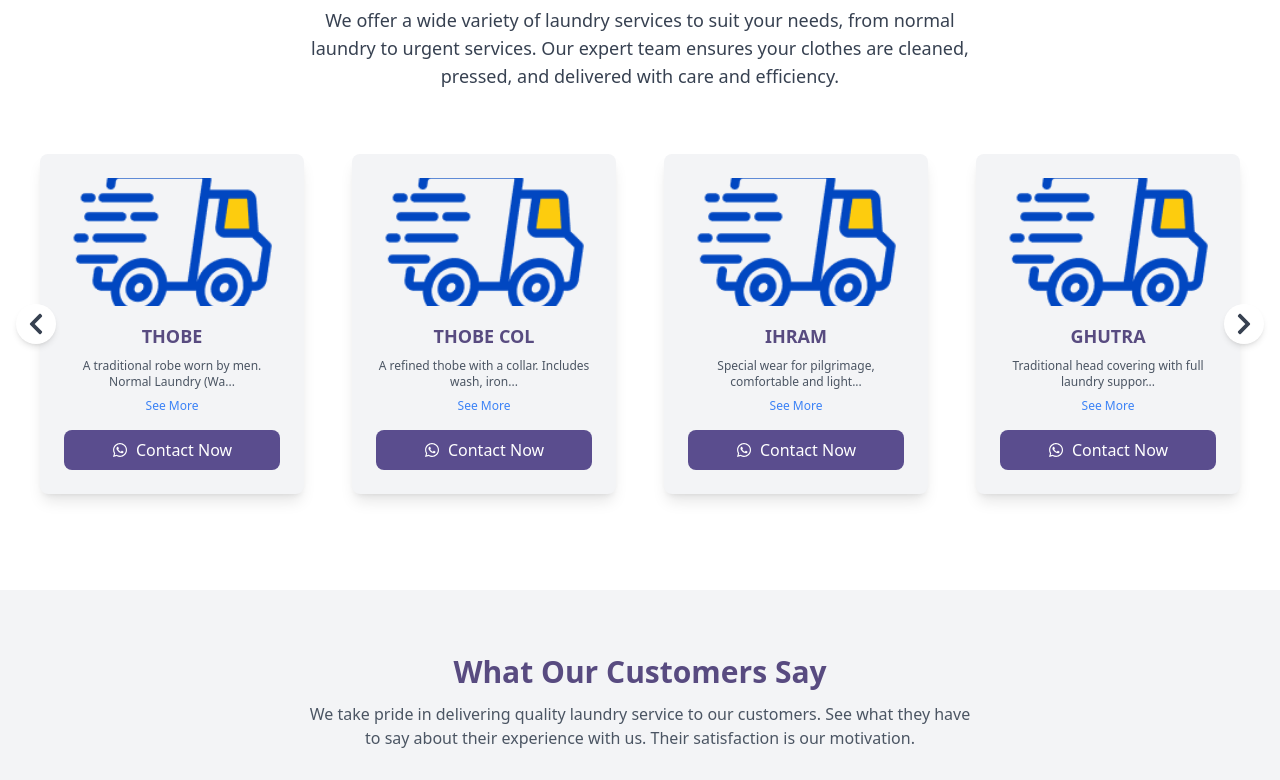
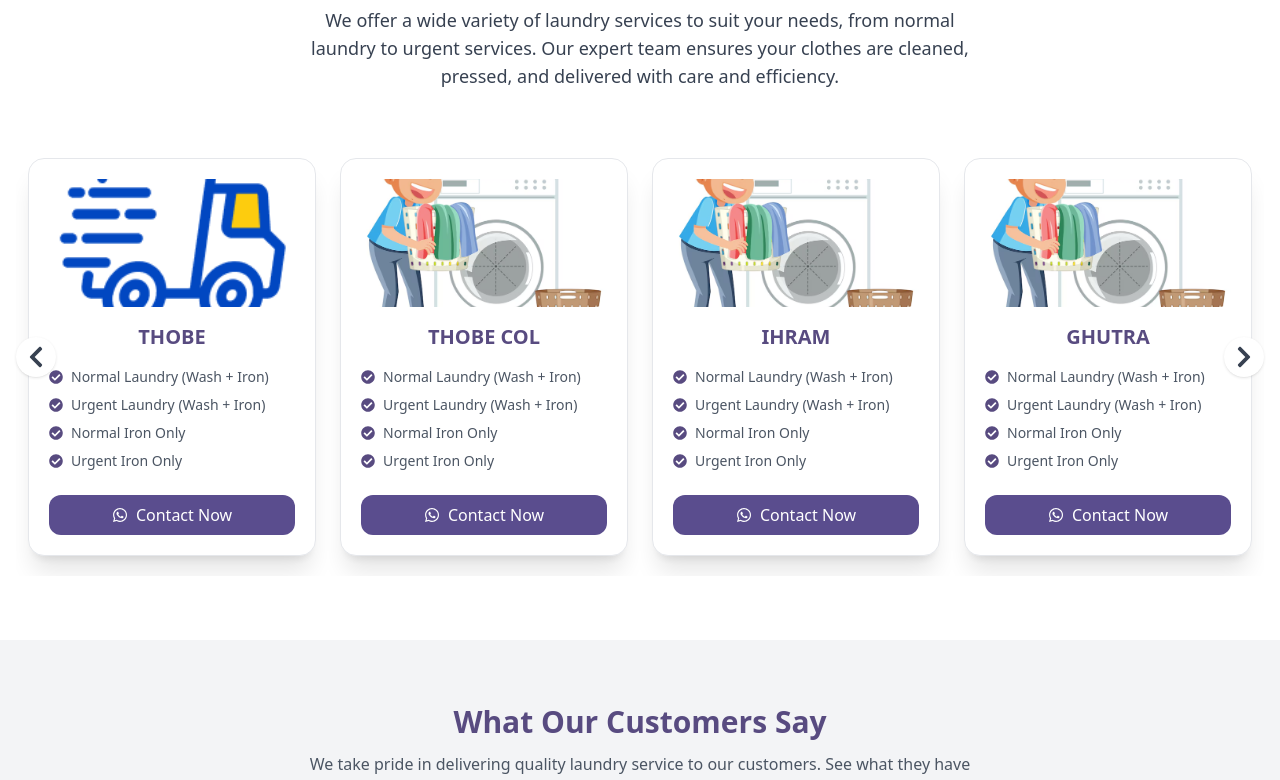
Before and after one commit to yasin2514/laundry-client, a React (Vite) app: page / in a window 1280 px wide. Shown: the part 3660-4440 px from the top of the page. Built offline with nearby package versions, Linux system fonts and the light colour scheme.

Commit message:
updated all

```diff
--- a/package.json
+++ b/package.json
@@ -11,6 +11,7 @@
     "start": "vite"
   },
   "dependencies": {
+    "aos": "^2.3.4",
     "daisyui": "^5.0.35",
     "framer-motion": "^12.11.0",
     "localforage": "^1.10.0",
--- a/src/Sections/Home/Package.jsx
+++ b/src/Sections/Home/Package.jsx
@@ -1,144 +1,61 @@
-import React, { useRef, useState } from "react";
+import React, { useRef } from "react";
 import Slider from "react-slick";
 import "slick-carousel/slick/slick.css";
 import "slick-carousel/slick/slick-theme.css";
-import { FaChevronLeft, FaChevronRight, FaWhatsapp } from "react-icons/fa";
+import {
+  FaChevronLeft,
+  FaChevronRight,
+  FaWhatsapp,
+  FaCheckCircle,
+} from "react-icons/fa";
 
 import img1 from "../../assets/delivery.png";
-import img2 from "../../assets/delivery.png";
-import img3 from "../../assets/delivery.png";
-import img4 from "../../assets/delivery.png";
-import img5 from "../../assets/delivery.png";
-import img6 from "../../assets/delivery.png";
-import img7 from "../../assets/delivery.png";
-import img8 from "../../assets/delivery.png";
-import img9 from "../../assets/delivery.png";
-import img10 from "../../assets/delivery.png";
-import img11 from "../../assets/delivery.png";
-import img12 from "../../assets/delivery.png";
-import img13 from "../../assets/delivery.png";
-import img14 from "../../assets/delivery.png";
-import img15 from "../../assets/delivery.png";
-import img16 from "../../assets/delivery.png";
+// Repeat import for other images...
+import img2 from "../../assets/img1.avif";
+import img3 from "../../assets/img1.avif";
+import img4 from "../../assets/img1.avif";
+import img5 from "../../assets/img1.avif";
+import img6 from "../../assets/img1.avif";
+import img7 from "../../assets/img1.avif";
+import img8 from "../../assets/img1.avif";
+import img9 from "../../assets/img1.avif";
+import img10 from "../../assets/img1.avif";
+import img11 from "../../assets/img1.avif";
+import img12 from "../../assets/img1.avif";
+import img13 from "../../assets/img1.avif";
+import img14 from "../../assets/img1.avif";
+import img15 from "../../assets/img1.avif";
+import img16 from "../../assets/img1.avif";
 
 const Package = () => {
   const sliderRef = useRef(null);
-  const [expandedDescription, setExpandedDescription] = useState(null);
 
   const products = [
-    {
-      id: 1,
-      name: "THOBE",
-      image: img1,
-      description:
-        "A traditional robe worn by men. Normal Laundry (Wash + Iron) + Urgent Laundry + Iron Only options available.",
-    },
-    {
-      id: 2,
-      name: "THOBE COL",
-      image: img2,
-      description:
-        "A refined thobe with a collar. Includes wash, iron, and urgent service options. Normal Laundry (Wash + Iron) + Urgent Laundry + Iron Only options available.",
-    },
-    {
-      id: 3,
-      name: "IHRAM",
-      image: img3,
-      description:
-        "Special wear for pilgrimage, comfortable and light. Laundry and pressing options included. Normal Laundry (Wash + Iron) + Urgent Laundry + Iron Only options available.",
-    },
-    {
-      id: 4,
-      name: "GHUTRA",
-      image: img4,
-      description:
-        "Traditional head covering with full laundry support. Normal Laundry (Wash + Iron) + Urgent Laundry + Iron Only options available.",
-    },
-    {
-      id: 5,
-      name: "PANTS",
-      image: img5,
-      description:
-        "Everyday pants with wash, iron, and express options. Normal Laundry (Wash + Iron) + Urgent Laundry + Iron Only options available.",
-    },
-    {
-      id: 6,
-      name: "SHIRT",
-      image: img6,
-      description:
-        "Formal and casual shirts cleaned and pressed to perfection. Normal Laundry (Wash + Iron) + Urgent Laundry + Iron Only options available.",
-    },
-    {
-      id: 7,
-      name: "SUIT",
-      image: img7,
-      description:
-        "2-piece and 3-piece suits. Professional wash and press available. Normal Laundry (Wash + Iron) + Urgent Laundry + Iron Only options available.",
-    },
-    {
-      id: 8,
-      name: "T-SHIRT",
-      image: img8,
-      description:
-        "Casual wear laundry with fast and reliable service. Normal Laundry (Wash + Iron) + Urgent Laundry + Iron Only options available.",
-    },
-    {
-      id: 9,
-      name: "BED SHEET",
-      image: img9,
-      description:
-        "Single and double bed sheets cleaned and ironed carefully. Normal Laundry (Wash + Iron) + Urgent Laundry + Iron Only options available.",
-    },
-    {
-      id: 10,
-      name: "CURTAIN",
-      image: img10,
-      description:
-        "Delicate curtain cleaning for home and office. Normal Laundry (Wash + Iron) + Urgent Laundry + Iron Only options available.",
-    },
-    {
-      id: 11,
-      name: "BLANKET",
-      image: img11,
-      description:
-        "Thick blankets washed and dried with care. Normal Laundry (Wash + Iron) + Urgent Laundry + Iron Only options available.",
-    },
-    {
-      id: 12,
-      name: "PILLOW COVER",
-      image: img12,
-      description:
-        "Fresh and soft pillow covers after every wash. Normal Laundry (Wash + Iron) + Urgent Laundry + Iron Only options available.",
-    },
-    {
-      id: 13,
-      name: "SOCKS",
-      image: img13,
-      description:
-        "Small item laundry like socks handled professionally. Normal Laundry (Wash + Iron) + Urgent Laundry + Iron Only options available.",
-    },
-    {
-      id: 14,
-      name: "TOWEL",
-      image: img14,
-      description:
-        "Towel cleaning with skin-friendly detergent and fabric care. Normal Laundry (Wash + Iron) + Urgent Laundry + Iron Only options available.",
-    },
-    {
-      id: 15,
-      name: "ABAYA",
-      image: img15,
-      description:
-        "Special care for delicate abayas with ironing options. Normal Laundry (Wash + Iron) + Urgent Laundry + Iron Only options available.",
-    },
-    {
-      id: 16,
-      name: "JACKET",
-      image: img16,
-      description:
-        "Winter jackets washed using gentle care and drying methods. Normal Laundry (Wash + Iron) + Urgent Laundry + Iron Only options available.",
-    },
-  ];
+    { id: 1, name: "THOBE", image: img1 },
+    { id: 2, name: "THOBE COL", image: img2 },
+    { id: 3, name: "IHRAM", image: img3 },
+    { id: 4, name: "GHUTRA", image: img4 },
+    { id: 5, name: "PANTS", image: img5 },
+    { id: 6, name: "SHIRT", image: img6 },
+    { id: 7, name: "SUIT", image: img7 },
+    { id: 8, name: "T-SHIRT", image: img8 },
+    { id: 9, name: "BED SHEET", image: img9 },
+    { id: 10, name: "CURTAIN", image: img10 },
+    { id: 11, name: "BLANKET", image: img11 },
+    { id: 12, name: "PILLOW COVER", image: img12 },
+    { id: 13, name: "SOCKS", image: img13 },
+    { id: 14, name: "TOWEL", image: img14 },
+    { id: 15, name: "ABAYA", image: img15 },
+    { id: 16, name: "JACKET", image: img16 },
+  ].map((product) => ({
+    ...product,
+    description: [
+      "Normal Laundry (Wash + Iron)",
+      "Urgent Laundry (Wash + Iron)",
+      "Normal Iron Only",
+      "Urgent Iron Only",
+    ],
+  }));
 
   const settings = {
     dots: false,
@@ -160,17 +77,13 @@ const Package = () => {
     window.open(url, "_blank");
   };
 
-  const handleToggleDescription = (id) => {
-    setExpandedDescription(expandedDescription === id ? null : id);
-  };
-
   return (
     <section id="packages" className="py-16 bg-white text-gray-800">
       <div className="max-w-7xl mx-auto px-4 text-center">
         <h2 className="text-3xl mb-10 font-extrabold text-[#584b80] sm:text-4xl">
           Our Laundry Packages
         </h2>
-        <p className="mb-8 text-lg text-gray-700 mx-auto max-w-2xl">
+        <p className="mb-12 text-lg text-gray-700 mx-auto max-w-2xl">
           We offer a wide variety of laundry services to suit your needs, from
           normal laundry to urgent services. Our expert team ensures your
           clothes are cleaned, pressed, and delivered with care and efficiency.
@@ -179,37 +92,26 @@ const Package = () => {
         <div className="relative">
           <Slider ref={sliderRef} {...settings}>
             {products.map((product) => (
-              <div
-                key={product.id}
-                className="bg-white py-8 text-center space-y-4 transform transition-transform duration-300 hover:scale-105"
-              >
-                <div className="shadow-lg bg-gray-100 mx-6 rounded-lg p-6 flex flex-col h-full">
+              <div key={product.id} className="px-3 py-5">
+                <div className="shadow-xl border border-gray-200 bg-white rounded-2xl p-5 h-full flex flex-col justify-between transition-transform duration-300 hover:scale-105">
                   <img
                     src={product.image}
                     alt={product.name}
-                    className="w-full h-32 object-cover rounded-lg mb-4"
+                    className="w-full h-32 object-cover rounded-xl mb-4"
                   />
-                  <h4 className="text-lg font-semibold mb-2 text-[#584b80]">
+                  <h4 className="text-xl font-bold mb-4 text-[#584b80]">
                     {product.name}
                   </h4>
-
-                  <p className="text-xs text-gray-600 mb-2">
-                    {expandedDescription === product.id
-                      ? product.description
-                      : `${product.description.slice(0, 50)}...`}
-                  </p>
-                  <button
-                    className="text-xs text-blue-500 mb-4"
-                    onClick={() => handleToggleDescription(product.id)}
-                  >
-                    {expandedDescription === product.id
-                      ? "See Less"
-                      : "See More"}
-                  </button>
-
+                  <ul className="text-sm text-gray-600 text-left space-y-2 mb-6">
+                    {product.description.map((item, index) => (
+                      <li key={index} className="flex items-center gap-2">
+                        <FaCheckCircle className="text-[#584b80]" /> {item}
+                      </li>
+                    ))}
+                  </ul>
                   <button
                     onClick={() => handleContactNow(product.name)}
-                    className="bg-[#5a4d8e] text-white py-2 px-8 rounded-lg mt-auto transition-all hover:bg-[#4a3c6d] transform hover:scale-110 flex items-center justify-center"
+                    className="bg-[#5a4d8e] text-white py-2 px-6 rounded-xl transition hover:bg-[#4a3c6d] hover:scale-105 flex items-center justify-center"
                   >
                     <FaWhatsapp className="mr-2" /> Contact Now
                   </button>
@@ -218,10 +120,10 @@ const Package = () => {
             ))}
           </Slider>
 
-          {/* Custom arrows */}
+          {/* Custom Arrows */}
           <div className="absolute left-0 top-1/2 transform -translate-y-1/2 z-10">
             <button
-              className="text-2xl text-gray-700 bg-white p-2 rounded-full shadow-md hover:bg-gray-200"
+              className="text-2xl text-gray-700 bg-white p-2 rounded-full shadow hover:bg-gray-200"
               onClick={() => sliderRef.current.slickPrev()}
             >
               <FaChevronLeft />
@@ -229,7 +131,7 @@ const Package = () => {
           </div>
           <div className="absolute right-0 top-1/2 transform -translate-y-1/2 z-10">
             <button
-              className="text-2xl text-gray-700 bg-white p-2 rounded-full shadow-md hover:bg-gray-200"
+              className="text-2xl text-gray-700 bg-white p-2 rounded-full shadow hover:bg-gray-200"
               onClick={() => sliderRef.current.slickNext()}
             >
               <FaChevronRight />
```
Also changed, not shown: 1 other file (tests, documents, lock files or other folders).
